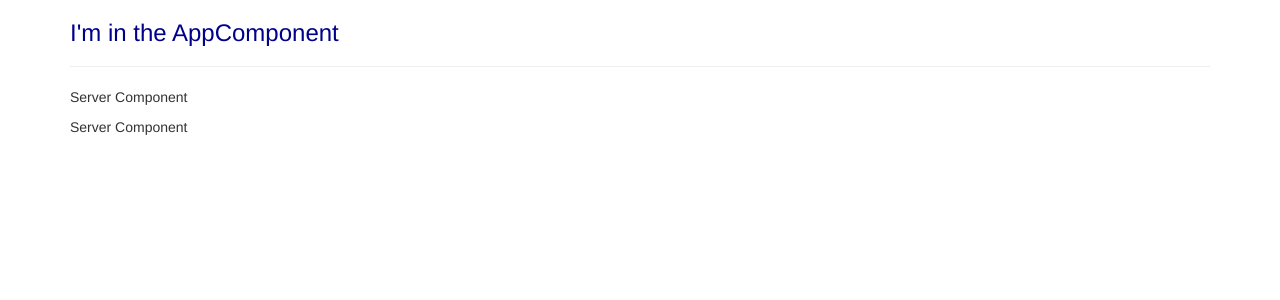
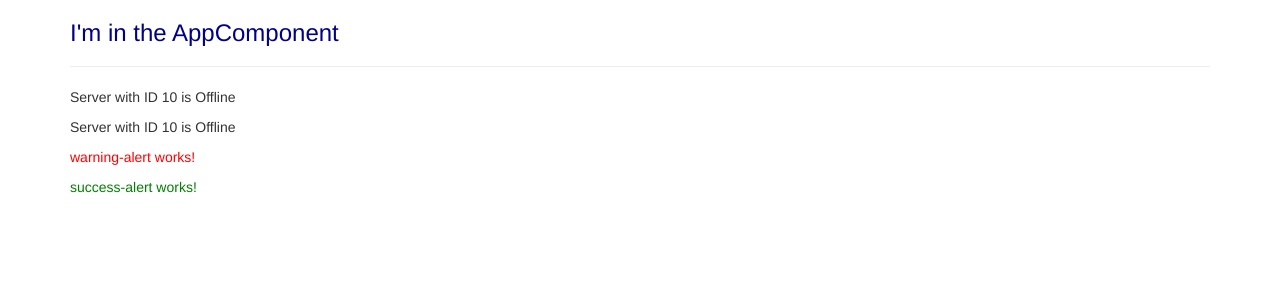
Before and after one commit to qtn2932/angular-training-2, an Angular app: page / in a window 1280 px wide. Shown: the top 300 px of the page. Built offline with nearby package versions, Linux system fonts and the light colour scheme.

Commit message:
added some basic data binding

```diff
--- a/src/app/app.component.html
+++ b/src/app/app.component.html
@@ -4,6 +4,8 @@
             <h3>I'm in the AppComponent</h3>
             <hr>
             <app-servers></app-servers>
+            <app-warning-alert></app-warning-alert>
+            <app-success-alert></app-success-alert>
         </div>
     </div>
 </div>
--- a/src/app/app.module.ts
+++ b/src/app/app.module.ts
@@ -6,12 +6,16 @@
 import { AppComponent } from './app.component';
 import {ServerComponent} from './server/server.component';
 import { ServersComponent } from './servers/servers.component';
+import { WarningAlertComponent } from './warning-alert/warning-alert.component';
+import { SuccessAlertComponent } from './success-alert/success-alert.component';
 
 @NgModule({
   declarations: [
     AppComponent,
     ServerComponent,
-    ServersComponent
+    ServersComponent,
+    WarningAlertComponent,
+    SuccessAlertComponent
   ],
   imports: [
     BrowserModule,
--- a/src/app/server/server.component.html
+++ b/src/app/server/server.component.html
@@ -1 +1 @@
-<p>Server Component</p>
+<p>{{'Server'}} with ID {{serverId}} is {{getServerStatus()}}</p>
--- a/src/app/server/server.component.ts
+++ b/src/app/server/server.component.ts
@@ -5,5 +5,9 @@
     templateUrl: './server.component.html'
 })
 export class ServerComponent {
-
+    serverId: number = 10;
+    serverStatus: String = "Offline"
+    getServerStatus(){
+        return this.serverStatus
+    }
 }
--- /dev/null
+++ b/src/app/success-alert/success-alert.component.css
@@ -0,0 +1 @@
+p{color:green;}
--- /dev/null
+++ b/src/app/success-alert/success-alert.component.html
@@ -0,0 +1 @@
+<p>success-alert works!</p>
--- /dev/null
+++ b/src/app/success-alert/success-alert.component.ts
@@ -0,0 +1,15 @@
+import { Component, OnInit } from '@angular/core';
+
+@Component({
+  selector: 'app-success-alert',
+  templateUrl: './success-alert.component.html',
+  styleUrls: ['./success-alert.component.css']
+})
+export class SuccessAlertComponent implements OnInit {
+
+  constructor() { }
+
+  ngOnInit(): void {
+  }
+
+}
--- /dev/null
+++ b/src/app/warning-alert/warning-alert.component.css
@@ -0,0 +1,3 @@
+p{
+    color:red;
+}
--- /dev/null
+++ b/src/app/warning-alert/warning-alert.component.html
@@ -0,0 +1 @@
+<p>warning-alert works!</p>
--- /dev/null
+++ b/src/app/warning-alert/warning-alert.component.ts
@@ -0,0 +1,15 @@
+import { Component, OnInit } from '@angular/core';
+
+@Component({
+  selector: 'app-warning-alert',
+  templateUrl: './warning-alert.component.html',
+  styleUrls: ['./warning-alert.component.css']
+})
+export class WarningAlertComponent implements OnInit {
+
+  constructor() { }
+
+  ngOnInit(): void {
+  }
+
+}
```
Also changed, not shown: 2 other files (tests, documents, lock files or other folders).
